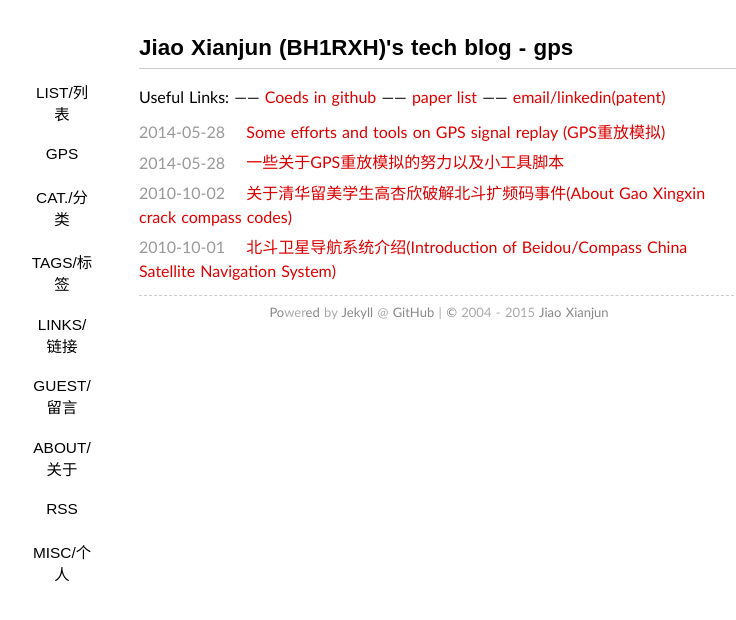
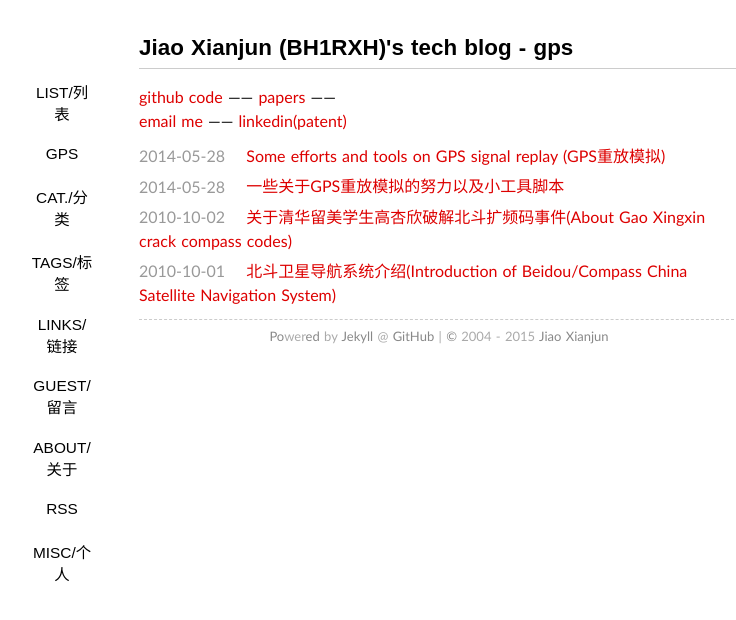
Before and after one commit to sdr-x/sdr-x.github.io, a Jekyll site: the page built from gps/index.md, in a window 1280 px wide. Shown: the top 620 px of the page, without its empty margins (201-937 px from the left). Built offline with Jekyll 4.4.1, drawn with Linux system fonts in a browser that asks for light colours; some web fonts are replaced; Markdown is read by kramdown in place of the engine named in the settings; comment, search, counter and statistics services are not loaded.

Commit message:
Update index.md

```diff
--- a/gps/index.md
+++ b/gps/index.md
@@ -3,7 +3,11 @@ title: Jiao Xianjun (BH1RXH)'s tech blog - gps
 layout: page
 ---
 
-Useful Links: ------ <a href="https://github.com/JiaoXianjun">Coeds in github</a> ------ <a href="https://www.researchgate.net/profile/Xianjun_Jiao?ev=hdr_xprf">paper list</a> ------ <a href="mailto:putaoshu@gmail.com">email/linkedin(patent)</a>
+<a href="https://github.com/JiaoXianjun">github code</a>
+ ------
+<a href="https://www.researchgate.net/profile/Xianjun_Jiao?ev=hdr_xprf">papers</a>
+  ------
+<a href="mailto:putaoshu@gmail.com">email me</a> ------ <a href="http://www.linkedin.com/profile/view?id=148004333">linkedin(patent)</a>
 
 <ul class="listing">
 {% for post in site.categories.gps %}
```
